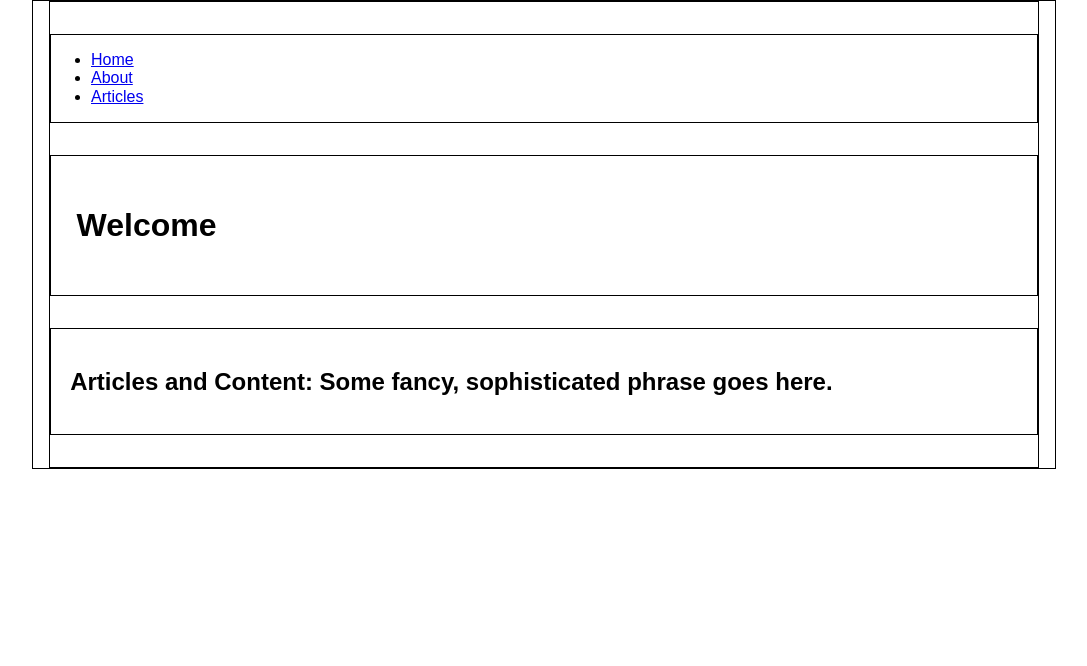
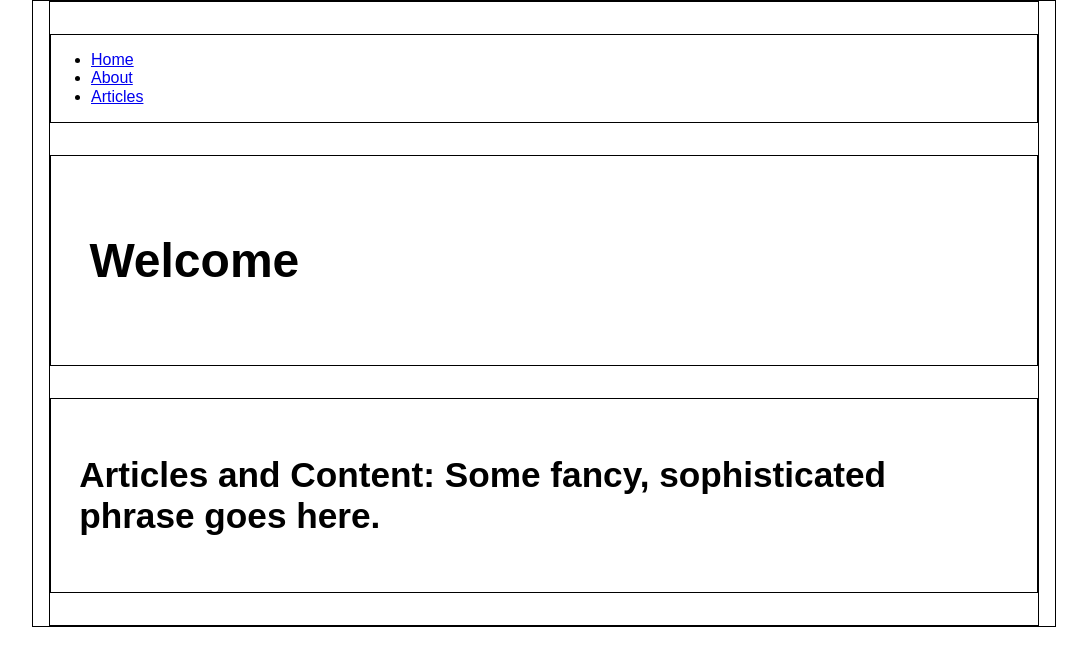
Before and after one commit to msawangwan/msawangwan.github.io, a Jekyll site: the page built from index.html, in a window 1280 px wide. Shown: the top 666 px of the page, without its empty margins (96-1183 px from the left). Built offline with Jekyll 4.4.1, drawn with Linux system fonts in a browser that asks for light colours; some web fonts are replaced.

Commit message:
messing with ems

```diff
--- a/css/main.css
+++ b/css/main.css
@@ -24,6 +24,14 @@ div {
   padding .5em;
 }
 
+h1 {
+  font-size: 3em;
+}
+
+h2 {
+  font-size: 2.2em;
+}
+
 h1, h2 {
   margin: 0.8em auto;
   padding: 0.8em;
```
